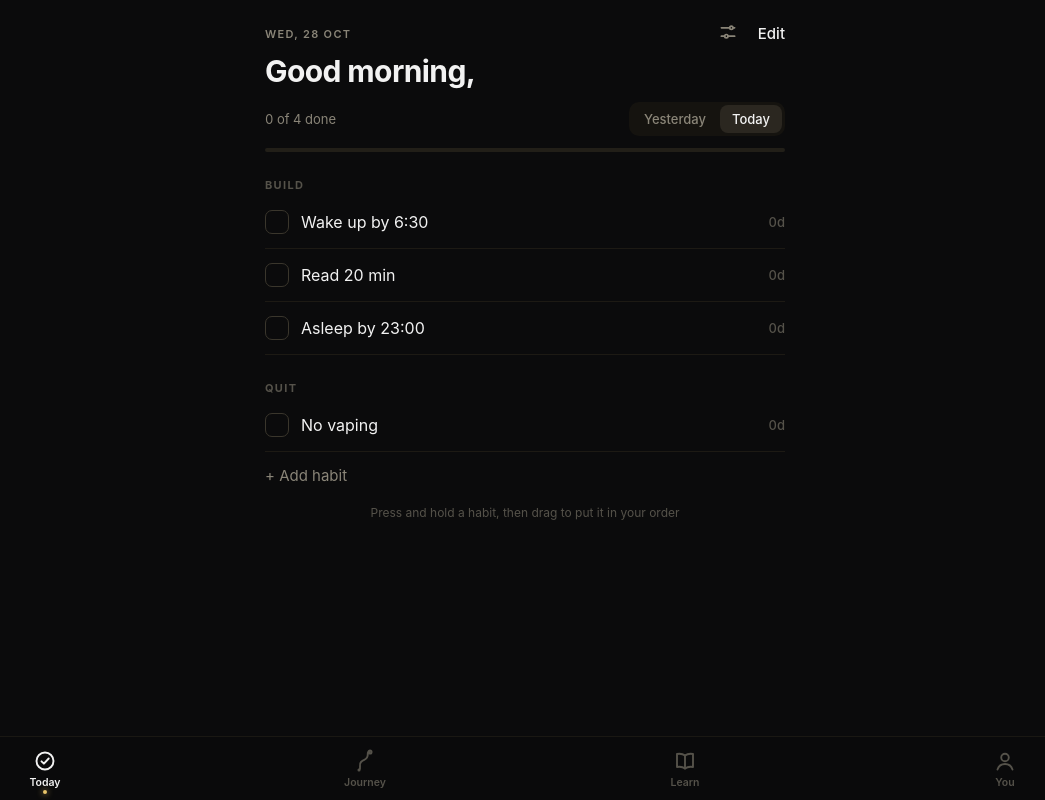
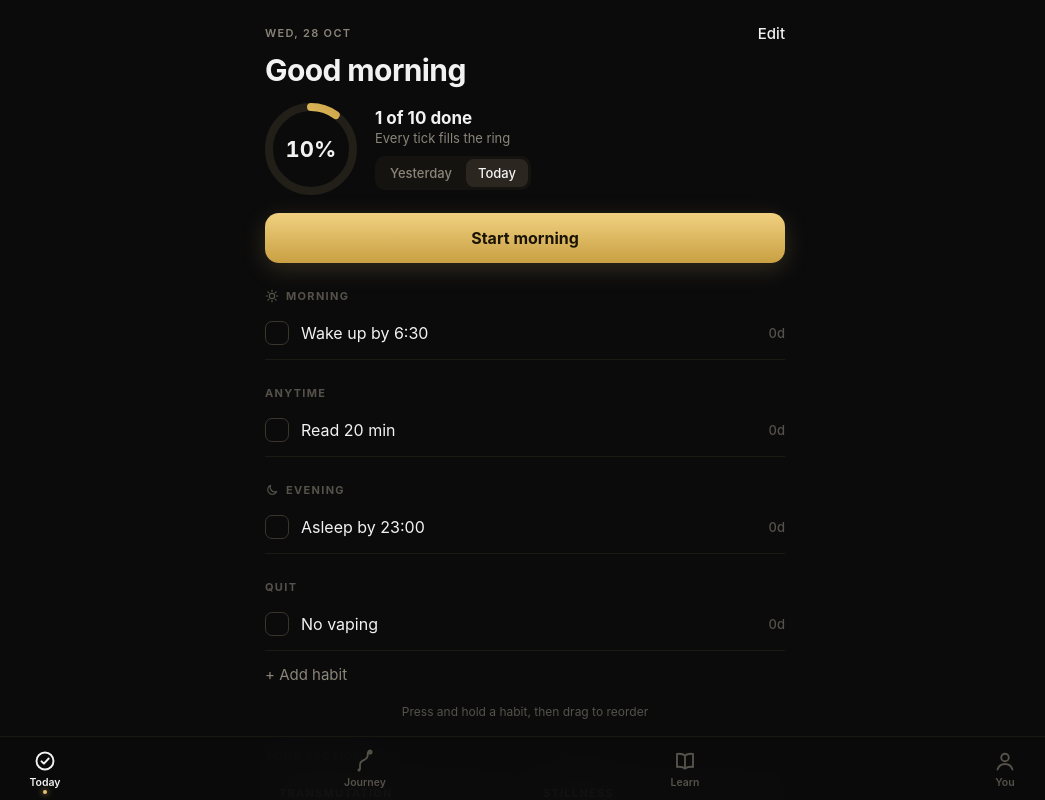
Before and after one commit to theomiah28-ai/routine-app, a React (Vite) app: page / in a window 1280 px wide. Shown: the top 800 px of the page, without its empty margins (115-1160 px from the left). Built offline with nearby package versions, Linux system fonts and the light colour scheme.

Commit message:
feat: today hub with completion ring and time-of-day routine
Co-Authored-By: Claude Opus 5.5 <noreply@anthropic.com>

```diff
--- /dev/null
+++ b/src/domain/completion.ts
@@ -0,0 +1,59 @@
+import { addDays, parseKey, weekday } from '../dates'
+import { isChecked, isScheduled } from './streaks'
+import { faithDone, type FaithItem } from './faith'
+import { sitDoneOn } from './stillness'
+import { workHit } from './work'
+import type { Section, State } from '../types'
+
+export interface DayItem {
+  id: string
+  label: string
+  section: Section
+  done: boolean
+}
+
+/** The day the V2 sections started counting (set together at seed/migration). */
+export const sectionsSince = (s: State) => s.work.createdAt
+
+function transmutationDone(s: State, key: string): boolean | null {
+  const t = s.transmutation
+  if (t.start === null) return null
+  const dayStart = parseKey(key).getTime()
+  const dayEnd = parseKey(addDays(key, 1)).getTime()
+  if (t.relapses.some((r) => r >= dayStart && r < dayEnd)) return false
+  return t.start < dayEnd || t.relapses.some((r) => r >= dayEnd)
+}
+
+const FAITH: { item: FaithItem; label: string }[] = [
+  { item: 'prayer', label: 'Morning prayer' },
+  { item: 'reading', label: "Today's reading" },
+  { item: 'gratitude', label: 'Evening gratitude' },
+]
+
+/** Everything that counts towards a day's completion ring. */
+export function dayItems(s: State, key: string): DayItem[] {
+  const items: DayItem[] = []
+  for (const h of s.habits) {
+    // The Morning Sit item stands in for habits linked to Stillness
+    if (h.link === 'stillness' || key < h.createdAt || !isScheduled(h, key)) continue
+    items.push({ id: `habit:${h.id}`, label: h.name, section: h.link === 'gym' ? 'gym' : 'routine', done: isChecked(s.checks, h.id, key) })
+  }
+  if (key < sectionsSince(s)) return items
+
+  items.push({ id: 'stillness:sit', label: 'Morning Sit', section: 'stillness', done: sitDoneOn(s.stillness, key) })
+  if (key >= s.faith.createdAt) {
+    for (const f of FAITH) items.push({ id: `faith:${f.item}`, label: f.label, section: 'faith', done: faithDone(s.faith, key, f.item) })
+  }
+  if (key >= s.work.createdAt && (s.work.days.length === 0 || s.work.days.includes(weekday(key)))) {
+    items.push({ id: 'work:targets', label: 'Hit work targets', section: 'work', done: workHit(s.work, key) })
+  }
+  const t = transmutationDone(s, key)
+  if (t !== null) items.push({ id: 'transmutation', label: 'Stay clean', section: 'transmutation', done: t })
+  return items
+}
+
+export function completion(s: State, key: string): { done: number; total: number; pct: number } {
+  const items = dayItems(s, key)
+  const done = items.filter((i) => i.done).length
+  return { done, total: items.length, pct: items.length ? done / items.length : 0 }
+}
--- /dev/null
+++ b/src/domain/faith.ts
@@ -0,0 +1,7 @@
+import type { FaithState } from '../types'
+
+export type FaithItem = 'prayer' | 'reading' | 'gratitude'
+
+export function faithDone(_f: FaithState, _key: string, _item: FaithItem): boolean {
+  return false
+}
--- /dev/null
+++ b/src/domain/stillness.ts
@@ -0,0 +1,5 @@
+import type { StillnessState } from '../types'
+
+export function sitDoneOn(_s: StillnessState, _key: string): boolean {
+  return false
+}
--- /dev/null
+++ b/src/domain/work.ts
@@ -0,0 +1,5 @@
+import type { WorkState } from '../types'
+
+export function workHit(_w: WorkState, _key: string): boolean {
+  return false
+}
--- a/src/screens/HabitEditor.tsx
+++ b/src/screens/HabitEditor.tsx
@@ -3,8 +3,8 @@ import { todayKey } from '../dates'
 import { uid } from '../seed'
 import { useStore } from '../store'
 import { Back, useNav } from '../nav'
-import { Toggle } from '../ui'
-import type { HabitKind } from '../types'
+import { Moon, Screen, Sun } from '../ui'
+import type { Habit, HabitKind, TimeOfDay } from '../types'
 
 // Mon-first display, stored as JS weekday numbers
 const WEEK = [
@@ -18,16 +18,18 @@ export function HabitEditor({ id }: { id?: string }) {
   const [name, setName] = useState(existing?.name ?? '')
   const [kind, setKind] = useState<HabitKind>(existing?.kind ?? 'build')
   const [days, setDays] = useState<number[]>(existing?.days.length ? existing.days : [0, 1, 2, 3, 4, 5, 6])
-  const [isGym, setIsGym] = useState(existing?.link === 'gym')
+  const [timeOfDay, setTimeOfDay] = useState<TimeOfDay>(existing?.timeOfDay ?? 'anytime')
+  const [link, setLink] = useState<Habit['link']>(existing?.link)
 
   const save = () => {
-    if (!name.trim()) return
-    const fields = { name: name.trim(), kind, days: days.length === 7 ? [] : days, link: isGym ? ('gym' as const) : existing?.link === 'gym' ? undefined : existing?.link }
+    if (!name.trim() || !days.length) return
+    const fields = { name: name.trim(), kind, days: days.length === 7 ? [] : days, timeOfDay, link: kind === 'build' ? link : undefined }
     update((s) => {
-      if (isGym) s.habits.forEach((h) => h.link === 'gym' && (h.link = undefined))
+      // Only one habit can be linked to each section
+      if (fields.link) s.habits.forEach((h) => h.link === fields.link && h.id !== id && (h.link = undefined))
       const h = s.habits.find((h) => h.id === id)
       if (h) Object.assign(h, fields)
-      else s.habits.push({ id: uid(), createdAt: todayKey(), timeOfDay: 'anytime', ...fields })
+      else s.habits.push({ id: uid(), createdAt: todayKey(), ...fields })
     })
     pop()
   }
@@ -44,12 +46,12 @@ export function HabitEditor({ id }: { id?: string }) {
   const toggleDay = (d: number) => setDays((cur) => (cur.includes(d) ? cur.filter((x) => x !== d) : [...cur, d]))
 
   return (
-    <div className="screen full">
+    <Screen full>
       <div className="topbar">
         <Back label="Cancel" />
-        <button className="link" onClick={save} style={{ opacity: name.trim() && days.length ? 1 : 0.4 }}>Save</button>
+        <button className="link gold" onClick={save} style={{ opacity: name.trim() && days.length ? 1 : 0.4 }}>Save</button>
       </div>
-      <h1 style={{ marginBottom: 22 }}>{existing ? 'Edit habit' : 'New habit'}</h1>
+      <h1 style={{ margin: '14px 0 22px' }}>{existing ? 'Edit habit' : 'New habit'}</h1>
 
       <div className="field">
         <label>Name</label>
@@ -65,6 +67,21 @@ export function HabitEditor({ id }: { id?: string }) {
         {kind === 'quit' && <p className="note" style={{ marginTop: 10 }}>Tick it each day you stayed clean.</p>}
       </div>
 
+      {kind === 'build' && (
+        <div className="field">
+          <label>Time of day</label>
+          <div className="seg">
+            <button className={timeOfDay === 'morning' ? 'on' : ''} onClick={() => setTimeOfDay('morning')}>
+              <span style={{ display: 'inline-flex', gap: 5, alignItems: 'center' }}><Sun size={13} />Morning</span>
+            </button>
+            <button className={timeOfDay === 'anytime' ? 'on' : ''} onClick={() => setTimeOfDay('anytime')}>Anytime</button>
+            <button className={timeOfDay === 'evening' ? 'on' : ''} onClick={() => setTimeOfDay('evening')}>
+              <span style={{ display: 'inline-flex', gap: 5, alignItems: 'center' }}><Moon size={13} />Evening</span>
+            </button>
+          </div>
+        </div>
+      )}
+
       <div className="field">
         <label>Days</label>
         <div className="days">
@@ -75,12 +92,18 @@ export function HabitEditor({ id }: { id?: string }) {
         <p className="note" style={{ marginTop: 10 }}>Streaks only count the days you pick, so rest days never break them.</p>
       </div>
 
-      <div className="field row" style={{ background: 'var(--surface)', borderRadius: 12, padding: '12px 14px' }}>
-        <span style={{ fontSize: 15 }}>Tick automatically when I finish a workout</span>
-        <Toggle on={isGym} onChange={setIsGym} />
-      </div>
+      {kind === 'build' && (
+        <div className="field">
+          <label>Tick automatically when I finish</label>
+          <div className="seg">
+            <button className={!link ? 'on' : ''} onClick={() => setLink(undefined)}>Nothing</button>
+            <button className={link === 'gym' ? 'on' : ''} onClick={() => setLink('gym')}>A workout</button>
+            <button className={link === 'stillness' ? 'on' : ''} onClick={() => setLink('stillness')}>A sit</button>
+          </div>
+        </div>
+      )}
 
       {existing && <button className="btn danger" onClick={remove} style={{ marginTop: 20 }}>Delete habit</button>}
-    </div>
+    </Screen>
   )
 }
--- a/src/screens/Today.tsx
+++ b/src/screens/Today.tsx
@@ -1,13 +1,23 @@
-import { useState } from 'react'
+import { useState, type ReactNode } from 'react'
 import { addDays, formatLong, todayKey } from '../dates'
 import { currentStreak, isChecked, isScheduled } from '../domain/streaks'
+import { completion } from '../domain/completion'
 import { useStore } from '../store'
-import { useNav } from '../nav'
-import { Check, SortableList } from '../ui'
-import type { Habit, HabitKind } from '../types'
+import { useNav, type Route } from '../nav'
+import { Check, Moon, Ring, Screen, SortableList, Sun } from '../ui'
+import { sectionCards } from './sectionCards'
+import type { Habit } from '../types'
 
-function greeting() {
-  const h = new Date().getHours()
+type Group = { key: string; title: string; icon?: ReactNode; match: (h: Habit) => boolean }
+
+const GROUPS: Group[] = [
+  { key: 'morning', title: 'Morning', icon: <Sun />, match: (h) => h.kind === 'build' && h.timeOfDay === 'morning' },
+  { key: 'anytime', title: 'Anytime', match: (h) => h.kind === 'build' && h.timeOfDay === 'anytime' },
+  { key: 'evening', title: 'Evening', icon: <Moon />, match: (h) => h.kind === 'build' && h.timeOfDay === 'evening' },
+  { key: 'quit', title: 'Quit', match: (h) => h.kind === 'quit' },
+]
+
+function greeting(h: number) {
   if (h < 12) return 'Good morning'
   if (h < 18) return 'Good afternoon'
   return 'Good evening'
@@ -20,10 +30,10 @@ export function Today() {
   const [editing, setEditing] = useState(false)
   const today = todayKey()
   const key = day === 'today' ? today : addDays(today, -1)
+  const hour = new Date().getHours()
+  const c = completion(state, key)
 
   const visible = editing ? state.habits : state.habits.filter((h) => isScheduled(h, key) && key >= h.createdAt)
-  const doneCount = visible.filter((h) => isChecked(state.checks, h.id, key)).length
-  const pct = visible.length ? (doneCount / visible.length) * 100 : 0
 
   const toggle = (id: string) =>
     update((s) => {
@@ -32,18 +42,15 @@ export function Today() {
     })
 
   // `items` may be only the habits shown today; hidden ones keep their slots
-  const reorder = (kind: HabitKind, items: Habit[]) =>
+  const reorder = (g: Group, items: Habit[]) =>
     update((s) => {
-      const ofKind = s.habits.filter((h) => h.kind === kind)
       const shown = new Set(items.map((h) => h.id))
       let i = 0
-      const merged = ofKind.map((h) => {
-        if (!shown.has(h.id)) return h
+      s.habits = s.habits.map((h) => {
+        if (!g.match(h) || !shown.has(h.id)) return h
         const id = items[i++].id
         return s.habits.find((x) => x.id === id)!
       })
-      const others = s.habits.filter((h) => h.kind !== kind)
-      s.habits = kind === 'build' ? [...merged, ...others] : [...others, ...merged]
     })
 
   const row = (h: Habit) => {
@@ -52,7 +59,7 @@ export function Today() {
     return (
       <div key={h.id} className={'item' + (done ? ' done' : '') + (h.kind === 'quit' ? ' quit' : '')}>
         {!editing && <Check on={done} onClick={() => toggle(h.id)} />}
-        <button className="name" style={{ textAlign: 'left' }} onClick={() => push(editing ? { name: 'habitEdit', id: h.id } : { name: 'habit', id: h.id })}>
+        <button className="name" onClick={() => push(editing ? { name: 'habitEdit', id: h.id } : { name: 'habit', id: h.id })}>
           {h.name}
         </button>
         {editing ? <span className="chev">›</span> : <span className={'streak' + (streak ? '' : ' zero')}>{streak}d</span>}
@@ -60,58 +67,74 @@ export function Today() {
     )
   }
 
-  const section = (kind: HabitKind, title: string) => {
-    const items = visible.filter((h) => h.kind === kind)
-    if (!items.length && !editing) return null
-    return (
-      <>
-        <div className="sec">{title}</div>
-        <SortableList items={items} onReorder={(i) => reorder(kind, i)} render={row} handle={editing} />
-      </>
-    )
-  }
+  const flow: { label: string; route: Route } | null =
+    day !== 'today' || editing ? null : hour < 12 ? { label: 'Start morning', route: { name: 'morning' } } : hour >= 18 ? { label: 'Wind down', route: { name: 'evening' } } : null
 
   return (
-    <div className="screen">
+    <Screen>
       <div className="topbar">
         <span className="date">{formatLong(key)}</span>
-        <div className="row" style={{ gap: 16 }}>
-          {!editing && (
-            <button className="icon-btn" onClick={() => push({ name: 'you' })} aria-label="Settings">
-              <svg width="20" height="20" viewBox="0 0 24 24" fill="none" stroke="currentColor" strokeWidth="2" strokeLinecap="round">
-                <path d="M4 7h10M18 7h2M4 17h4M12 17h8" />
-                <circle cx="16" cy="7" r="2" />
-                <circle cx="10" cy="17" r="2" />
-              </svg>
+        <button className="link" onClick={() => setEditing(!editing)}>{editing ? 'Done' : 'Edit'}</button>
+      </div>
+
+      {editing ? (
+        <h1>Edit routine</h1>
+      ) : (
+        <>
+          <h1 style={{ marginBottom: 16 }}>
+            {greeting(hour)}
+            {state.settings.name ? `, ${state.settings.name}` : ''}
+          </h1>
+          <div className="row" style={{ alignItems: 'center', gap: 18 }}>
+            <Ring pct={c.pct} size={92} stroke={8}>
+              <div style={{ fontSize: 22, fontWeight: 700, fontVariantNumeric: 'tabular-nums' }}>{Math.round(c.pct * 100)}%</div>
+            </Ring>
+            <div style={{ flex: 1 }}>
+              <div style={{ fontSize: 17, fontWeight: 650 }}>{c.done === c.total && c.total ? 'Day complete' : `${c.done} of ${c.total} done`}</div>
+              <div className="sub" style={{ marginTop: 2 }}>{day === 'today' ? 'Every tick fills the ring' : 'Fixing yesterday'}</div>
+              <div className="seg" style={{ marginTop: 10 }}>
+                <button className={day === 'yesterday' ? 'on' : ''} onClick={() => setDay('yesterday')}>Yesterday</button>
+                <button className={day === 'today' ? 'on' : ''} onClick={() => setDay('today')}>Today</button>
+              </div>
+            </div>
+          </div>
+          {flow && (
+            <button className="btn" style={{ marginTop: 18 }} onClick={() => push(flow.route)}>
+              {flow.label}
             </button>
           )}
-          <button className="link" onClick={() => setEditing(!editing)}>{editing ? 'Done' : 'Edit'}</button>
-        </div>
-      </div>
-      <h1>{editing ? 'Edit routine' : `${greeting()}, ${state.settings.name}`}</h1>
-
-      {!editing && (
-        <>
-          <div className="row" style={{ marginTop: 14 }}>
-            <span className="sub">{doneCount} of {visible.length} done</span>
-            <div className="seg">
-              <button className={day === 'yesterday' ? 'on' : ''} onClick={() => setDay('yesterday')}>Yesterday</button>
-              <button className={day === 'today' ? 'on' : ''} onClick={() => setDay('today')}>Today</button>
-            </div>
-          </div>
-          <div className="progress"><i style={{ width: `${pct}%` }} /></div>
         </>
       )}
 
-      {section('build', 'Build')}
-      {section('quit', 'Quit')}
+      {GROUPS.map((g) => {
+        const items = visible.filter(g.match)
+        if (!items.length) return null
+        return (
+          <div key={g.key}>
+            <div className="sec">{g.icon}{g.title}</div>
+            <SortableList items={items} onReorder={(i) => reorder(g, i)} render={row} handle={editing} />
+          </div>
+        )
+      })}
 
-      {!visible.length && !editing && <div className="empty">Nothing scheduled{day === 'today' ? ' today' : ''}.</div>}
+      {!visible.length && !editing && <div className="empty">No habits scheduled{day === 'today' ? ' today' : ''}.</div>}
+      <button className="add-row" onClick={() => push({ name: 'habitEdit' })}>+ Add habit</button>
+      {visible.length > 1 && <p className="hint">{editing ? 'Drag ⋮⋮ to reorder' : 'Press and hold a habit, then drag to reorder'}</p>}
 
-      <button className="add-row" onClick={() => push({ name: 'habitEdit' })}>+ Add habit</button>
-      {visible.length > 1 && (
-        <p className="hint">{editing ? 'Drag ⋮⋮ to reorder' : 'Press and hold a habit, then drag to put it in your order'}</p>
+      {!editing && day === 'today' && (
+        <>
+          <div className="sec" style={{ marginTop: 30 }}>Your sections</div>
+          <div className="tiles">
+            {sectionCards(state).map((t) => (
+              <button key={t.label} className={'tile' + (t.lit ? ' lit' : '')} onClick={() => push(t.route)}>
+                <span className="label">{t.label}</span>
+                <b>{t.value}</b>
+                <small>{t.sub}</small>
+              </button>
+            ))}
+          </div>
+        </>
       )}
-    </div>
+    </Screen>
   )
 }
--- /dev/null
+++ b/src/screens/sectionCards.ts
@@ -0,0 +1,25 @@
+import { nextDayId } from '../gym'
+import type { Route } from '../nav'
+import type { State } from '../types'
+
+export interface SectionCard {
+  label: string
+  value: string
+  sub: string
+  route: Route
+  /** Gold-lit: something earned or done today */
+  lit?: boolean
+}
+
+/** One-line state for each section's tile on Today. */
+export function sectionCards(s: State): SectionCard[] {
+  const next = s.days.find((d) => d.id === nextDayId(s))
+  return [
+    { label: 'Transmutation', value: '—', sub: 'The Ascent', route: { name: 'transmutation' } },
+    { label: 'Stillness', value: '—', sub: 'Morning Sit', route: { name: 'stillness' } },
+    { label: 'Faith', value: '—', sub: 'Walk with God', route: { name: 'faith' } },
+    { label: 'Work', value: '—', sub: 'Daily inputs', route: { name: 'work' } },
+    { label: 'Gym', value: next?.name ?? 'Set up', sub: s.active ? 'Workout in progress' : 'Next up', route: { name: 'gym' }, lit: !!s.active },
+    { label: 'Screen time', value: 'Preview', sub: 'Brain state', route: { name: 'screentime' } },
+  ]
+}
```
Also changed, not shown: src/styles.css (+10 -0 lines), 1 other file (tests, documents, lock files or other folders).
